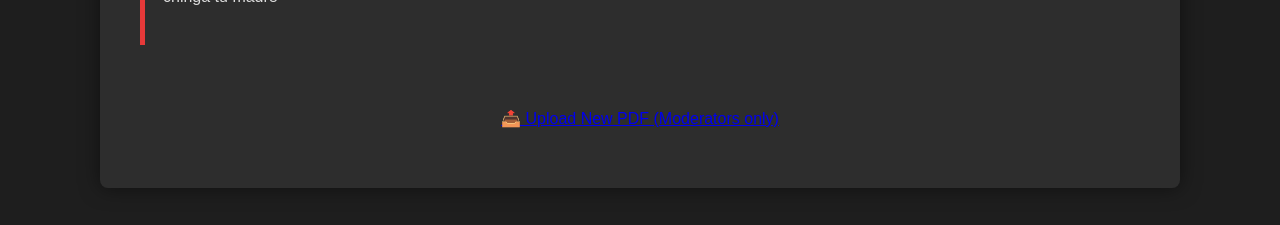
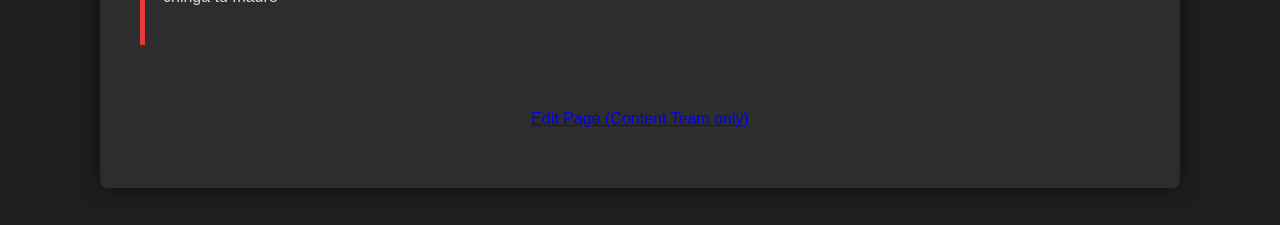
Before and after one commit to intcomden/internationalist-library, a Jekyll site: the page built from index.html, in a window 1280 px wide. Shown: the part 695-920 px from the top of the page. Built offline with Jekyll 4.4.1, drawn with Linux system fonts in a browser that asks for light colours.

Commit message:
Update index.html

```diff
--- a/index.html
+++ b/index.html
@@ -32,5 +32,5 @@ language: en
 {% endfor %}
 
 <p style="text-align: center; margin-top: 60px;">
-  <a href="{{ site.baseurl }}/admin/upload.html" target="_blank">📤 Upload New PDF (Moderators only)</a>
+  <a href="{{ site.baseurl }}/admin/upload.html" target="_blank"> Edit Page (Content Team only)</a>
 </p>
```
